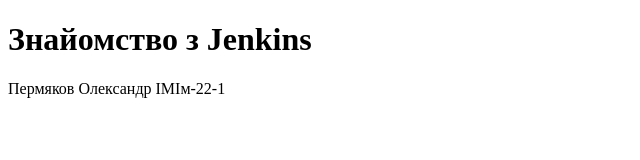
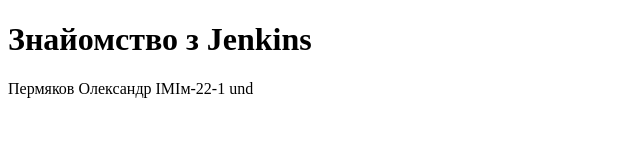
Before and after one commit to OleksandrPermiakov/lab1, a plain HTML site: page index.html in a window 1280 px wide. Shown: the full height of the page, 0-640 px from the left. Drawn offline with Linux system fonts and the light colour scheme.

Commit message:
Update index.html

```diff
--- a/index.html
+++ b/index.html
@@ -6,6 +6,6 @@
   </head>
   <body>
     <H1>Знайомство з Jenkins</H1>
-    <p> Пермяков Олександр ІМІм-22-1</p>
+    <p> Пермяков Олександр ІМІм-22-1 und</p>
   </body>
 </html>
```
